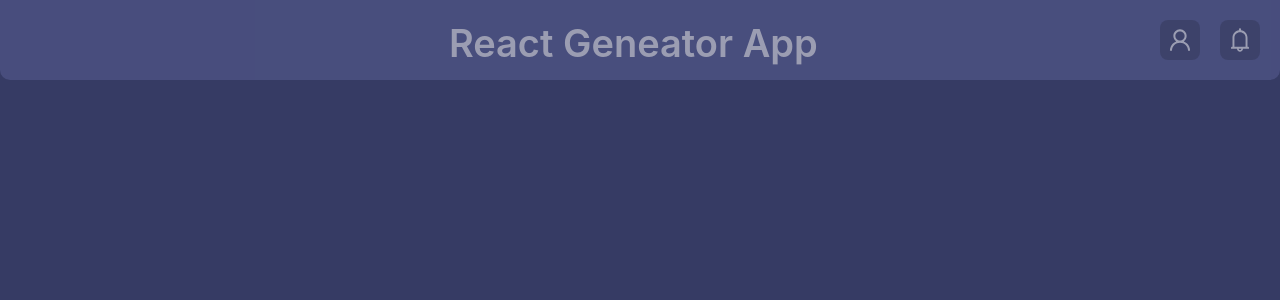
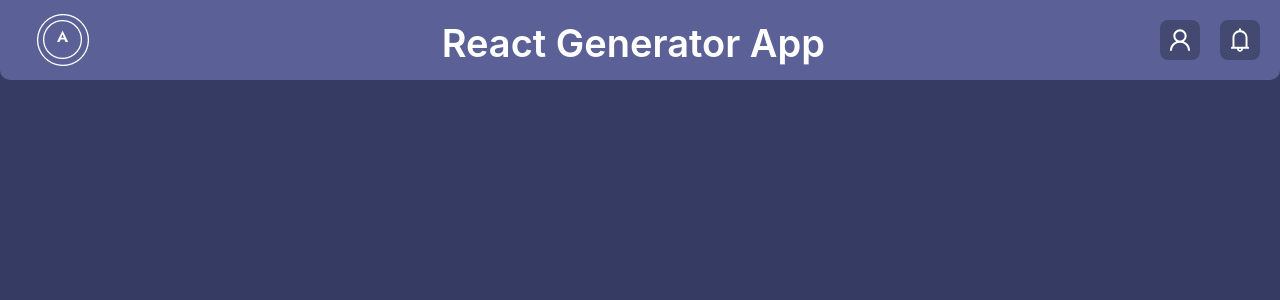
Before and after one commit to dafzal231/react-generator-app, a React (Create React App) app: page / in a window 1280 px wide. Shown: the top 300 px of the page. Built offline with nearby package versions, Linux system fonts and the light colour scheme.

Commit message:
nav bar complete

```diff
--- a/src/components/generic/nav.js
+++ b/src/components/generic/nav.js
@@ -6,15 +6,19 @@ import { navBar } from "../../constants/constants.js";
 
 import { Avatar, Typography } from 'antd';
 import { UserOutlined, BellOutlined } from '@ant-design/icons';
+import logo from './logo.png'
 
-const { Title } = Typography;
+const {Text, Title} = Typography;
 
 const Nav = () => {
     return (
         <div className="nav">
+            <div className='icon'>
+                <img class="img" src={logo} alt="Icon"/>
+            </div>
 
             <div className='title'>
-                <Title style={{color: 'white', opacity: 1}}>React Geneator App</Title>
+            <Title style={{ color: 'white' }}>React Generator App</Title>
             </div>
 
             <div className='icons'>
--- a/src/styles/globals.css
+++ b/src/styles/globals.css
@@ -40,7 +40,6 @@ div{
 
 .nav {
     background-color: var(--nav);
-    opacity: 0.5;
     width: 100%;
     height: 80px;
     border-top-right-radius: 0;
@@ -51,18 +50,29 @@ div{
     grid-template-rows: 80px;
 }
 
+.icon{
+    grid-column: 1;
+    display: flex;
+    justify-content: center;
+    align-items: center;
+}
+
+.img{
+    height: 65%;
+}
+
 .title{
-    opacity: 1;
     height: 100%;
     grid-column: 2;
     display: flex;
     justify-content: center;
     align-items: center;
+    font-size: 16px;
     color: white;
 }
 
 .titleElement{
-    color: white;
+    color: #fff;
 }
 
 .icons{
```
Also changed, not shown: src/components/generic/logo.png (renamed from src/constants/Logologo.png).
